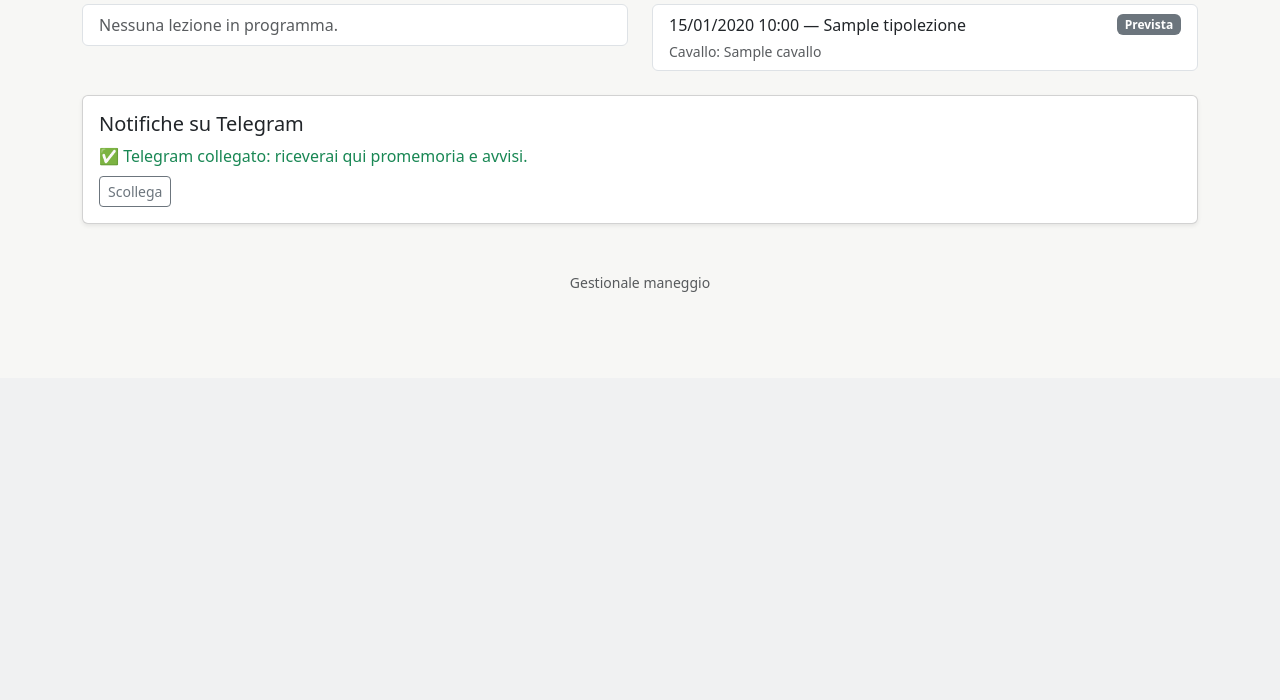
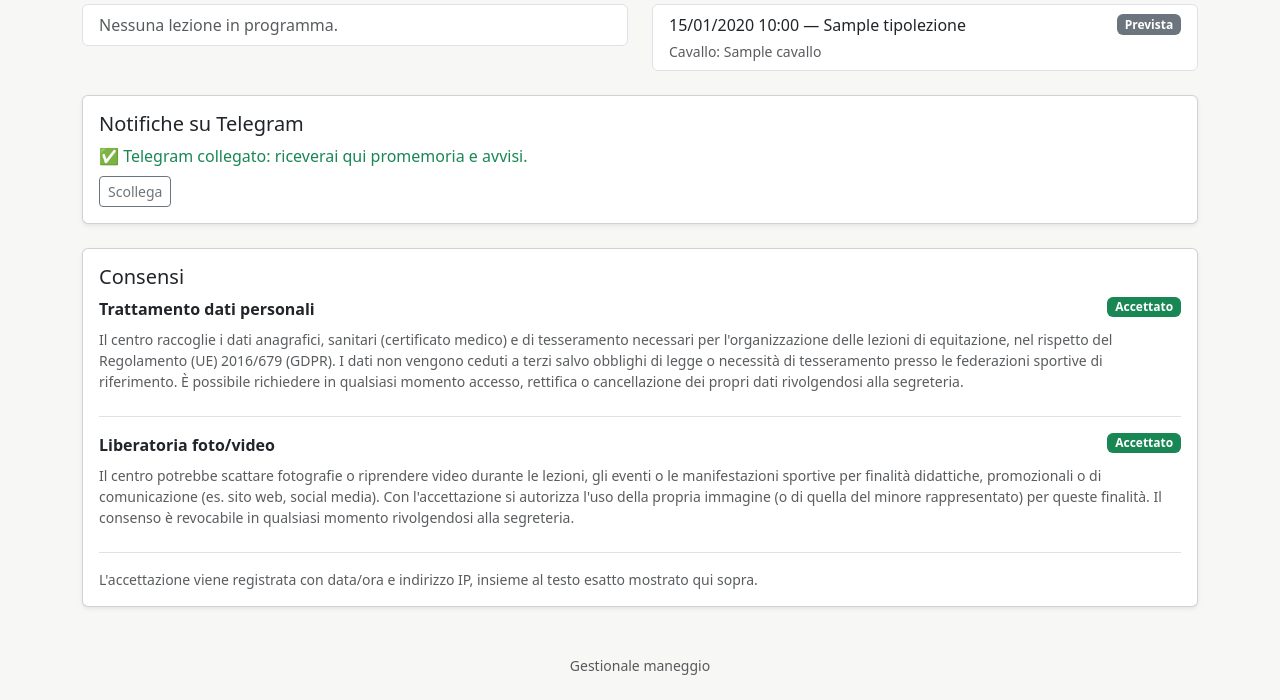
Before and after one commit to Lorenzo-Guardabascio/EquiLesson, a Django app: page /persone/portale/ in a window 1280 px wide. Shown: the part 422-1122 px from the top of the page. Before the commit the page ends 714 px from the top, so only its background shows below. Run offline with Django 5.2, Linux system fonts and the light colour scheme; a user stored in the database is signed in; tables that the repository leaves empty hold one stand-in row (values such as "Sample post"); data that the repository does not hold is empty; some libraries are stand-ins or nearby versions.

Commit message:
Consenso privacy/liberatoria con accettazione tracciata (firma 'lite')
Non è una firma digitale qualificata (richiederebbe un provider
accreditato come Namirial/InfoCert, fuori scope) ma un salto di qualità
concreto rispetto al semplice checkbox di prima: ogni accettazione
registra data/ora, indirizzo IP e una copia esatta del testo mostrato
in quel momento — prova di consenso informato adeguata per uso interno.

- persone.ConsensoLog: una riga per ogni accettazione (storico, non
  sovrascritto), inline di sola lettura nell'admin di Allievo
- persone/consensi_testi.py: testi segnaposto per privacy e liberatoria
  foto/video, con avviso esplicito che vanno rivisti (idealmente con un
  consulente legale/privacy) prima dell'uso reale — non è compito del
  gestionale stabilire se un testo legale è adeguato
- portale allievo: nuova sezione 'Consensi' con stato attuale e
  pulsante 'Accetto' per chi non ha ancora dato il consenso; i due
  booleani esistenti su Allievo restano lo stato 'corrente' a scopo di
  filtro/vista rapida, il log è la prova storica di come ci si è
  arrivati

Verificato end-to-end: consenso non ancora dato mostra il pulsante,
l'accettazione registra IP/testo/timestamp corretti nel DB e aggiorna
subito la vista, il campo booleano si aggiorna in coerenza.

```diff
--- /dev/null
+++ b/persone/consensi_testi.py
@@ -0,0 +1,29 @@
+"""Testi dei consensi mostrati nel portale prima dell'accettazione.
+
+ATTENZIONE — questi sono testi segnaposto generici, NON un'informativa
+privacy o una liberatoria pronte per l'uso legale reale: prima di andare in
+produzione vanno riviste (o scritte da zero) da chi gestisce il centro,
+idealmente con un consulente legale/privacy, con i riferimenti corretti
+(titolare del trattamento, finalità specifiche, base giuridica, tempi di
+conservazione...). Il sistema qui si limita a tracciare CHE testo è stato
+mostrato e accettato, non garantisce che quel testo sia adeguato.
+"""
+
+TESTO_PRIVACY = (
+    "Il centro raccoglie i dati anagrafici, sanitari (certificato medico) e di "
+    "tesseramento necessari per l'organizzazione delle lezioni di equitazione, "
+    "nel rispetto del Regolamento (UE) 2016/679 (GDPR). I dati non vengono "
+    "ceduti a terzi salvo obblighi di legge o necessità di tesseramento presso "
+    "le federazioni sportive di riferimento. È possibile richiedere in "
+    "qualsiasi momento accesso, rettifica o cancellazione dei propri dati "
+    "rivolgendosi alla segreteria."
+)
+
+TESTO_FOTO_VIDEO = (
+    "Il centro potrebbe scattare fotografie o riprendere video durante le "
+    "lezioni, gli eventi o le manifestazioni sportive per finalità didattiche, "
+    "promozionali o di comunicazione (es. sito web, social media). Con "
+    "l'accettazione si autorizza l'uso della propria immagine (o di quella del "
+    "minore rappresentato) per queste finalità. Il consenso è revocabile in "
+    "qualsiasi momento rivolgendosi alla segreteria."
+)
--- a/persone/models.py
+++ b/persone/models.py
@@ -170,3 +170,34 @@ class Documento(models.Model):
 
     def __str__(self):
         return f"{self.get_tipo_display()} - {self.allievo}"
+
+
+class ConsensoLog(models.Model):
+    """Traccia di un'accettazione consenso dal portale: non è una firma
+    digitale qualificata (per quella serve un provider accreditato, es.
+    Namirial/InfoCert) ma un'accettazione con timestamp, IP e testo esatto
+    mostrato — prova sufficiente di consenso informato per uso interno,
+    già più solida del semplice flag booleano che sostituisce.
+
+    Ogni riga è un'accettazione storica: se il testo cambia o il consenso
+    va rinnovato, se ne crea una nuova invece di modificare quella
+    precedente, così la storia resta consultabile.
+    """
+
+    class Tipo(models.TextChoices):
+        PRIVACY = "privacy", "Trattamento dati personali"
+        FOTO_VIDEO = "foto_video", "Liberatoria foto/video"
+
+    allievo = models.ForeignKey(Allievo, on_delete=models.CASCADE, related_name="consensi")
+    tipo = models.CharField(max_length=20, choices=Tipo.choices)
+    accettato_il = models.DateTimeField(auto_now_add=True)
+    indirizzo_ip = models.GenericIPAddressField(null=True, blank=True)
+    testo_accettato = models.TextField(help_text="Copia esatta del testo mostrato al momento dell'accettazione.")
+
+    class Meta:
+        ordering = ["-accettato_il"]
+        verbose_name = "consenso accettato"
+        verbose_name_plural = "consensi accettati"
+
+    def __str__(self):
+        return f"{self.get_tipo_display()} - {self.allievo} ({self.accettato_il:%d/%m/%Y %H:%M})"
--- a/persone/templates/persone/portale.html
+++ b/persone/templates/persone/portale.html
@@ -134,4 +134,32 @@
     </div>
 </div>
 {% endif %}
+
+<div class="card shadow-sm mt-4">
+    <div class="card-body">
+        <h2 class="h5 card-title">Consensi</h2>
+        {% for c in consensi %}
+        <div class="border-bottom pb-3 mb-3">
+            <div class="d-flex justify-content-between align-items-start flex-wrap gap-2">
+                <strong>{{ c.etichetta }}</strong>
+                {% if c.dato %}
+                <span class="badge text-bg-success">Accettato{% if c.ultimo %} il {{ c.ultimo.accettato_il|date:"d/m/Y" }}{% endif %}</span>
+                {% else %}
+                <span class="badge text-bg-secondary">Non ancora accettato</span>
+                {% endif %}
+            </div>
+            <p class="text-muted small mt-2 mb-2">{{ c.testo }}</p>
+            {% if not c.dato %}
+            <form method="post" action="{% url 'persone:accetta_consenso' c.tipo %}">
+                {% csrf_token %}
+                <button type="submit" class="btn btn-sm btn-primary">Accetto</button>
+            </form>
+            {% endif %}
+        </div>
+        {% endfor %}
+        <p class="text-muted small mb-0">
+            L'accettazione viene registrata con data/ora e indirizzo IP, insieme al testo esatto mostrato qui sopra.
+        </p>
+    </div>
+</div>
 {% endblock %}
--- a/persone/urls.py
+++ b/persone/urls.py
@@ -9,4 +9,5 @@ urlpatterns = [
     path("portale/telegram/genera-codice/", views.telegram_genera_codice, name="telegram_genera_codice"),
     path("portale/telegram/scollega/", views.telegram_scollega, name="telegram_scollega"),
     path("portale-proprietario/", views.portale_proprietario, name="portale_proprietario"),
+    path("portale/consenso/<str:tipo>/accetta/", views.accetta_consenso, name="accetta_consenso"),
 ]
--- a/persone/views.py
+++ b/persone/views.py
@@ -11,7 +11,14 @@ from core.models import Impostazioni
 from lezioni.models import Partecipazione
 from pacchetti.models import Pacchetto
 
+from .consensi_testi import TESTO_FOTO_VIDEO, TESTO_PRIVACY
 from .decorators import allievo_required, proprietario_required
+from .models import ConsensoLog
+
+TESTI_CONSENSO = {
+    ConsensoLog.Tipo.PRIVACY: TESTO_PRIVACY,
+    ConsensoLog.Tipo.FOTO_VIDEO: TESTO_FOTO_VIDEO,
+}
 
 
 def _genera_codice_telegram():
@@ -62,6 +69,23 @@ def portale(request):
 
     telegram_link = TelegramLink.objects.filter(allievo=allievo).first()
 
+    consensi = [
+        {
+            "tipo": ConsensoLog.Tipo.PRIVACY,
+            "etichetta": ConsensoLog.Tipo.PRIVACY.label,
+            "testo": TESTO_PRIVACY,
+            "dato": allievo.consenso_privacy,
+            "ultimo": allievo.consensi.filter(tipo=ConsensoLog.Tipo.PRIVACY).first(),
+        },
+        {
+            "tipo": ConsensoLog.Tipo.FOTO_VIDEO,
+            "etichetta": ConsensoLog.Tipo.FOTO_VIDEO.label,
+            "testo": TESTO_FOTO_VIDEO,
+            "dato": allievo.consenso_foto_video,
+            "ultimo": allievo.consensi.filter(tipo=ConsensoLog.Tipo.FOTO_VIDEO).first(),
+        },
+    ]
+
     return render(request, "persone/portale.html", {
         "allievo": allievo,
         "partecipazioni_future": partecipazioni_future,
@@ -73,7 +97,29 @@ def portale(request):
         "telegram_abilitato": Impostazioni.get().notifiche_telegram_abilitate,
         "telegram_link": telegram_link,
         "telegram_bot_username": settings.TELEGRAM_BOT_USERNAME,
+        "consensi": consensi,
     })
+
+
+@allievo_required
+def accetta_consenso(request, tipo):
+    if request.method != "POST" or tipo not in TESTI_CONSENSO:
+        return redirect("persone:portale")
+
+    allievo = request.user.allievo
+    testo = TESTI_CONSENSO[tipo]
+    ConsensoLog.objects.create(
+        allievo=allievo,
+        tipo=tipo,
+        indirizzo_ip=request.META.get("REMOTE_ADDR"),
+        testo_accettato=testo,
+    )
+    campo_booleano = "consenso_privacy" if tipo == ConsensoLog.Tipo.PRIVACY else "consenso_foto_video"
+    setattr(allievo, campo_booleano, True)
+    allievo.save(update_fields=[campo_booleano])
+
+    messages.success(request, "Consenso registrato.")
+    return redirect("persone:portale")
 
 
 @allievo_required
```
Also changed, not shown: persone/admin.py (+17 -2 lines), persone/migrations/0004_consensolog.py (added).
